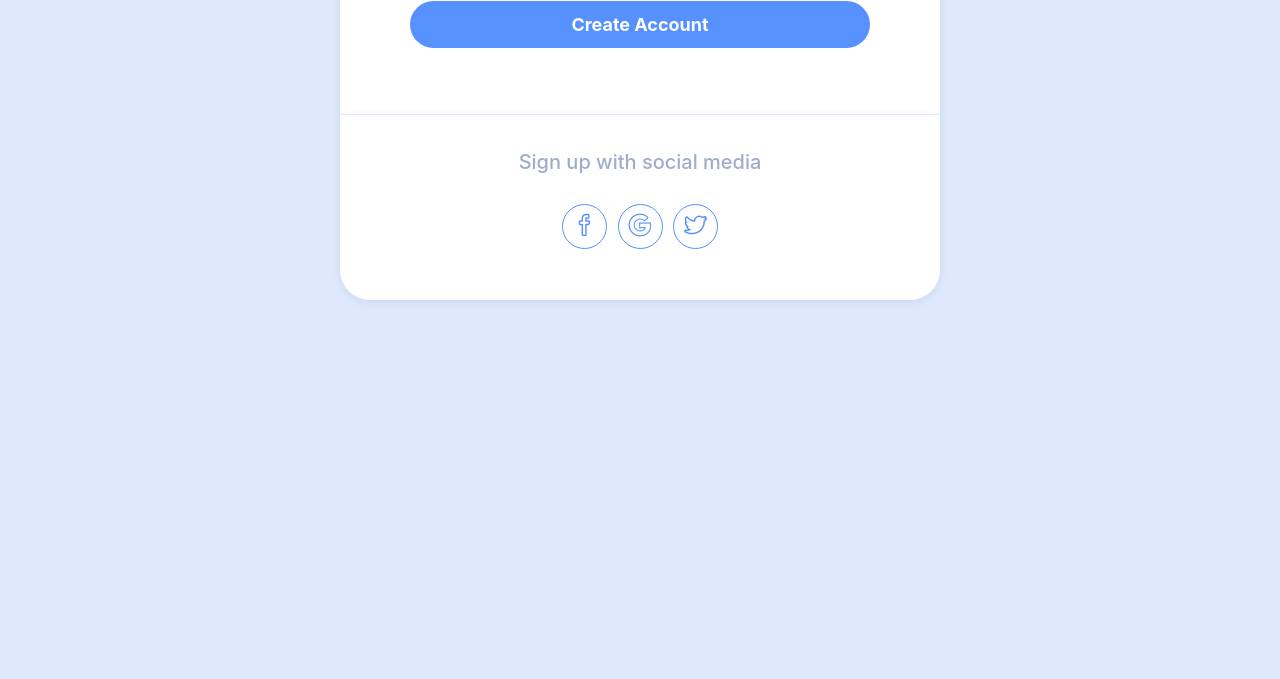
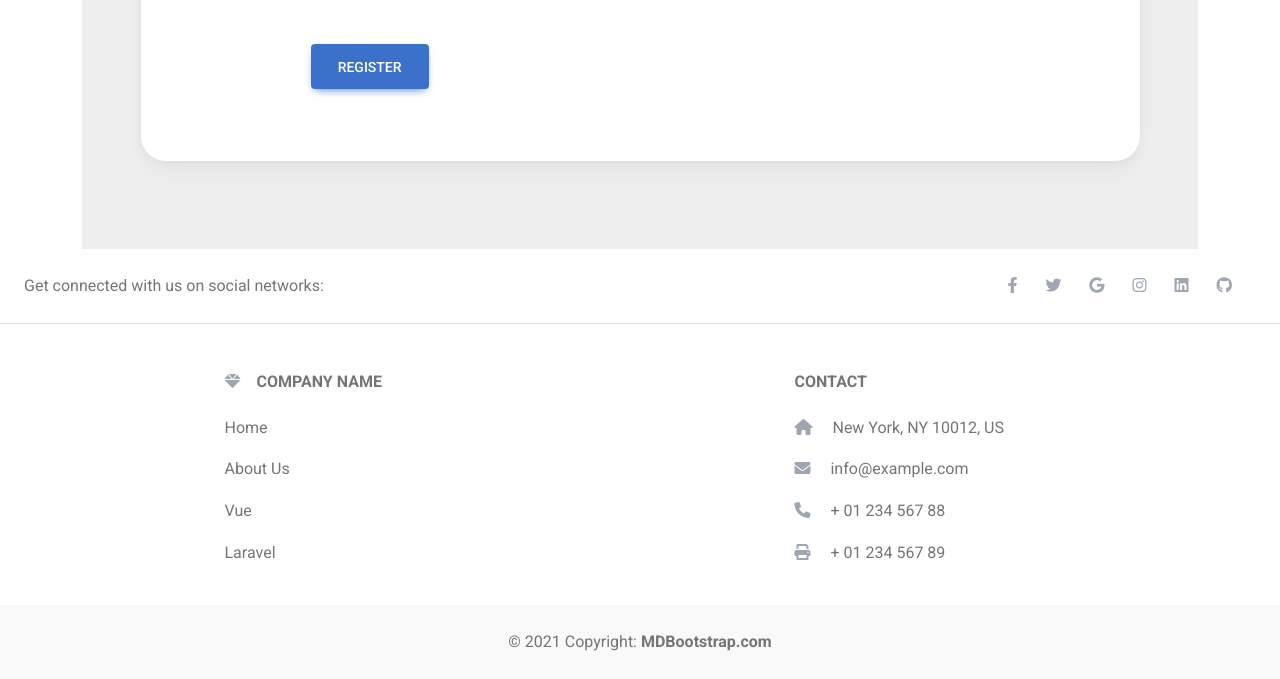
Before and after one commit to njogued/servlist-web-App, a Django app: page /user/login in a window 1280 px wide. Shown: the part 604-1283 px from the top of the page. Before the commit the page ends 904 px from the top, so only its background shows below. Run offline with Django 4.2, Linux system fonts and the light colour scheme; some libraries are stand-ins or nearby versions.

Commit message:
base html templates

```diff
--- /dev/null
+++ b/my_project/templates/users/base.html
@@ -0,0 +1,200 @@
+{% load static %}
+<!DOCTYPE html>
+<html lang="en">
+  <head>
+    <meta charset="UTF-8" />
+    <meta name="viewport" content="width=device-width, initial-scale=1.0" />
+    <meta http-equiv="X-UA-Compatible" content="ie=edge" />
+    <title>Servlist</title>
+    <!-- Font Awesome -->
+    <link
+      href="https://cdnjs.cloudflare.com/ajax/libs/font-awesome/6.0.0/css/all.min.css"
+      rel="stylesheet"
+    />
+    <!-- Google Fonts -->
+    <link
+      href="https://fonts.googleapis.com/css?family=Roboto:300,400,500,700&display=swap"
+      rel="stylesheet"
+    />
+    <!-- MDB -->
+    <link
+      href="https://cdnjs.cloudflare.com/ajax/libs/mdb-ui-kit/6.4.1/mdb.min.css"
+      rel="stylesheet"
+    />
+  </head>
+  <body>
+    <div class="container pb-8">
+      <!-- Navbar -->
+      <nav class="navbar navbar-expand-lg navbar-light bg-light">
+        <!-- Container wrapper -->
+        <div class="container">
+          <!-- Navbar brand -->
+
+          <a class="navbar-brand me-2" href="https://mdbgo.com/">
+            <img
+              src="https://mdbcdn.b-cdn.net/img/logo/mdb-transaprent-noshadows.webp"
+              height="16"
+              alt="MDB Logo"
+              loading="lazy"
+              style="margin-top: -1px"
+            />
+          </a>
+
+          <!-- Toggle button -->
+          <button
+            class="navbar-toggler"
+            type="button"
+            data-mdb-toggle="collapse"
+            data-mdb-target="#navbarButtonsExample"
+            aria-controls="navbarButtonsExample"
+            aria-expanded="false"
+            aria-label="Toggle navigation"
+          >
+            <i class="fas fa-bars"></i>
+          </button>
+
+          <!-- Collapsible wrapper -->
+          <div class="collapse navbar-collapse" id="navbarButtonsExample">
+            <!-- Left links -->
+            <!-- <ul class="navbar-nav me-auto mb-2 mb-lg-0">
+            <li class="nav-item">
+              <a class="nav-link" href="#"></a>
+            </li>
+          </ul> -->
+            <!-- Left links -->
+            <div class="navbar-nav ms-auto mb-2 mb-lg-0">
+              <div class="d-flex align-items-center">
+                <button type="button" class="btn btn-link px-3 me-2">
+                  Home
+                </button>
+                <button type="button" class="btn btn-link px-3 me-2">
+                  Contact
+                </button>
+                <button type="button" class="btn btn-link px-3 me-2">
+                  Login
+                </button>
+                <button type="button" class="btn btn-link px-3 me-2">
+                  Sign up
+                </button>
+                <button type="button" class="btn btn-primary me-3">
+                  List a Business
+                </button>
+              </div>
+            </div>
+          </div>
+          <!-- Collapsible wrapper -->
+        </div>
+        <!-- Container wrapper -->
+      </nav>
+      <!-- Navbar -->
+      <div class="wrapper">{% block content %} {% endblock %}</div>
+    </div>
+    <!-- MDB -->
+    <!-- Footer -->
+    <footer class="text-center text-lg-start bg-white text-muted">
+      <!-- Section: Social media -->
+      <section
+        class="d-flex justify-content-center justify-content-lg-between p-4 border-bottom"
+      >
+        <!-- Left -->
+        <div class="me-5 d-none d-lg-block">
+          <span>Get connected with us on social networks:</span>
+        </div>
+        <!-- Left -->
+
+        <!-- Right -->
+        <div>
+          <a href="" class="me-4 link-secondary">
+            <i class="fab fa-facebook-f"></i>
+          </a>
+          <a href="" class="me-4 link-secondary">
+            <i class="fab fa-twitter"></i>
+          </a>
+          <a href="" class="me-4 link-secondary">
+            <i class="fab fa-google"></i>
+          </a>
+          <a href="" class="me-4 link-secondary">
+            <i class="fab fa-instagram"></i>
+          </a>
+          <a href="" class="me-4 link-secondary">
+            <i class="fab fa-linkedin"></i>
+          </a>
+          <a href="" class="me-4 link-secondary">
+            <i class="fab fa-github"></i>
+          </a>
+        </div>
+        <!-- Right -->
+      </section>
+      <!-- Section: Social media -->
+
+      <!-- Section: Links  -->
+      <section class="">
+        <div class="container text-center text-md-start mt-5">
+          <!-- Grid row -->
+          <div class="row mt-3">
+            <!-- Grid column -->
+            <div class="col-md-6 col-lg-4 col-xl-3 mx-auto mb-4">
+              <!-- Content -->
+              <h6 class="text-uppercase fw-bold mb-4">
+                <i class="fas fa-gem me-3 text-secondary"></i>Company name
+              </h6>
+              <p>
+                <a href="#!" class="text-reset">Home</a>
+              </p>
+              <p>
+                <a href="#!" class="text-reset">About Us</a>
+              </p>
+              <p>
+                <a href="#!" class="text-reset">Vue</a>
+              </p>
+              <p>
+                <a href="#!" class="text-reset">Laravel</a>
+              </p>
+            </div>
+            <!-- Grid column -->
+
+            <!-- Grid column -->
+            <div class="col-md-6 col-lg-3 col-xl-3 mx-auto mb-md-0 mb-4">
+              <!-- Links -->
+              <h6 class="text-uppercase fw-bold mb-4">Contact</h6>
+              <p>
+                <i class="fas fa-home me-3 text-secondary"></i> New York, NY
+                10012, US
+              </p>
+              <p>
+                <i class="fas fa-envelope me-3 text-secondary"></i>
+                info@example.com
+              </p>
+              <p>
+                <i class="fas fa-phone me-3 text-secondary"></i> + 01 234 567 88
+              </p>
+              <p>
+                <i class="fas fa-print me-3 text-secondary"></i> + 01 234 567 89
+              </p>
+            </div>
+            <!-- Grid column -->
+          </div>
+          <!-- Grid row -->
+        </div>
+      </section>
+      <!-- Section: Links  -->
+
+      <!-- Copyright -->
+      <div
+        class="text-center p-4"
+        style="background-color: rgba(0, 0, 0, 0.025)"
+      >
+        © 2021 Copyright:
+        <a class="text-reset fw-bold" href="https://mdbootstrap.com/"
+          >MDBootstrap.com</a
+        >
+      </div>
+      <!-- Copyright -->
+    </footer>
+    <!-- Footer -->
+    <script
+      type="text/javascript"
+      src="https://cdnjs.cloudflare.com/ajax/libs/mdb-ui-kit/6.4.1/mdb.min.js"
+    ></script>
+  </body>
+</html>
--- a/my_project/templates/users/test_login.html
+++ b/my_project/templates/users/test_login.html
@@ -1,90 +1,107 @@
-<!DOCTYPE html>
-{% load static %}
-<html>
-  <head>
-    <meta charset="utf-8" />
-    <meta http-equiv="X-UA-Compatible" content="IE=edge" />
-    <meta name="viewport" content="width=device-width, initial-scale=1" />
-    <title>The Easiest Way to Add Input Masks to Your Forms</title>
-    <link
-      href="https://cdnjs.cloudflare.com/ajax/libs/simple-line-icons/2.4.1/css/simple-line-icons.min.css"
-      rel="stylesheet"
-    />
-    <link
-      rel="stylesheet"
-      href="https://maxcdn.bootstrapcdn.com/bootstrap/4.0.0/css/bootstrap.min.css"
-    />
-    <link rel="stylesheet" href="{% static 'logstyle.css' %}" />
-  </head>
-  <body>
-    <div class="registration-form">
-      <form>
-        <div class="form-icon">
-          <span><i class="icon icon-user"></i></span>
-        </div>
-        <div class="form-group">
+{% extends 'base.html' %} {% block content %}
+<section class="vh-100" style="background-color: #eee">
+  <div class="container h-100">
+    <div class="row d-flex justify-content-center align-items-center h-100">
+      <div class="col-lg-12 col-xl-11">
+        <div class="card text-black" style="border-radius: 25px">
+          <div class="card-body p-md-5">
+            <div class="row justify-content-center">
+              <div class="col-md-10 col-lg-6 col-xl-5 order-2 order-lg-1">
+                <p class="text-center h1 fw-bold mb-5 mx-1 mx-md-4 mt-4">
+                  Sign up
+                </p>
+
+                <form class="mx-1 mx-md-4">
+                  <div class="d-flex flex-row align-items-center mb-4">
+                    <i class="fas fa-user fa-lg me-3 fa-fw"></i>
+                    <div class="form-outline flex-fill mb-0">
                       <input
                         type="text"
-            class="form-control item"
-            id="username"
-            placeholder="Username"
+                        id="form3Example1c"
+                        class="form-control"
                       />
+                      <label class="form-label" for="form3Example1c"
+                        >Your Name</label
+                      >
                     </div>
-        <div class="form-group">
+                  </div>
+
+                  <div class="d-flex flex-row align-items-center mb-4">
+                    <i class="fas fa-envelope fa-lg me-3 fa-fw"></i>
+                    <div class="form-outline flex-fill mb-0">
+                      <input
+                        type="email"
+                        id="form3Example3c"
+                        class="form-control"
+                      />
+                      <label class="form-label" for="form3Example3c"
+                        >Your Email</label
+                      >
+                    </div>
+                  </div>
+
+                  <div class="d-flex flex-row align-items-center mb-4">
+                    <i class="fas fa-lock fa-lg me-3 fa-fw"></i>
+                    <div class="form-outline flex-fill mb-0">
                       <input
                         type="password"
-            class="form-control item"
-            id="password"
-            placeholder="Password"
+                        id="form3Example4c"
+                        class="form-control"
                       />
+                      <label class="form-label" for="form3Example4c"
+                        >Password</label
+                      >
                     </div>
-        <div class="form-group">
+                  </div>
+
+                  <div class="d-flex flex-row align-items-center mb-4">
+                    <i class="fas fa-key fa-lg me-3 fa-fw"></i>
+                    <div class="form-outline flex-fill mb-0">
                       <input
-            type="text"
-            class="form-control item"
-            id="email"
-            placeholder="Email"
+                        type="password"
+                        id="form3Example4cd"
+                        class="form-control"
                       />
+                      <label class="form-label" for="form3Example4cd"
+                        >Repeat your password</label
+                      >
                     </div>
-        <div class="form-group">
+                  </div>
+
+                  <div class="form-check d-flex justify-content-center mb-5">
                     <input
-            type="text"
-            class="form-control item"
-            id="phone-number"
-            placeholder="Phone Number"
+                      class="form-check-input me-2"
+                      type="checkbox"
+                      value=""
+                      id="form2Example3c"
                     />
+                    <label class="form-check-label" for="form2Example3">
+                      I agree all statements in
+                      <a href="#!">Terms of service</a>
+                    </label>
                   </div>
-        <div class="form-group">
-          <input
-            type="text"
-            class="form-control item"
-            id="birth-date"
-            placeholder="Birth Date"
-          />
-        </div>
-        <div class="form-group">
-          <button type="button" class="btn btn-block create-account">
-            Create Account
+
+                  <div class="d-flex justify-content-center mx-4 mb-3 mb-lg-4">
+                    <button type="button" class="btn btn-primary btn-lg">
+                      Register
                     </button>
                   </div>
                 </form>
-      <div class="social-media">
-        <h5>Sign up with social media</h5>
-        <div class="social-icons">
-          <a href="#"><i class="icon-social-facebook" title="Facebook"></i></a>
-          <a href="#"><i class="icon-social-google" title="Google"></i></a>
-          <a href="#"><i class="icon-social-twitter" title="Twitter"></i></a>
+              </div>
+              <div
+                class="col-md-10 col-lg-6 col-xl-7 d-flex align-items-center order-1 order-lg-2"
+              >
+                <img
+                  src="https://mdbcdn.b-cdn.net/img/Photos/new-templates/bootstrap-registration/draw1.webp"
+                  class="img-fluid"
+                  alt="Sample image"
+                />
               </div>
             </div>
           </div>
-    <script
-      type="text/javascript"
-      src="https://code.jquery.com/jquery-3.2.1.min.js"
-    ></script>
-    <script
-      type="text/javascript"
-      src="https://cdnjs.cloudflare.com/ajax/libs/jquery.mask/1.14.15/jquery.mask.min.js"
-    ></script>
-    <script src="{% static 'logstyle.js' %}"></script>
-  </body>
-</html>
+        </div>
+      </div>
+    </div>
+  </div>
+</section>
+{% endblock %}
```
Lines whose indentation alone changed are shown as unchanged.
